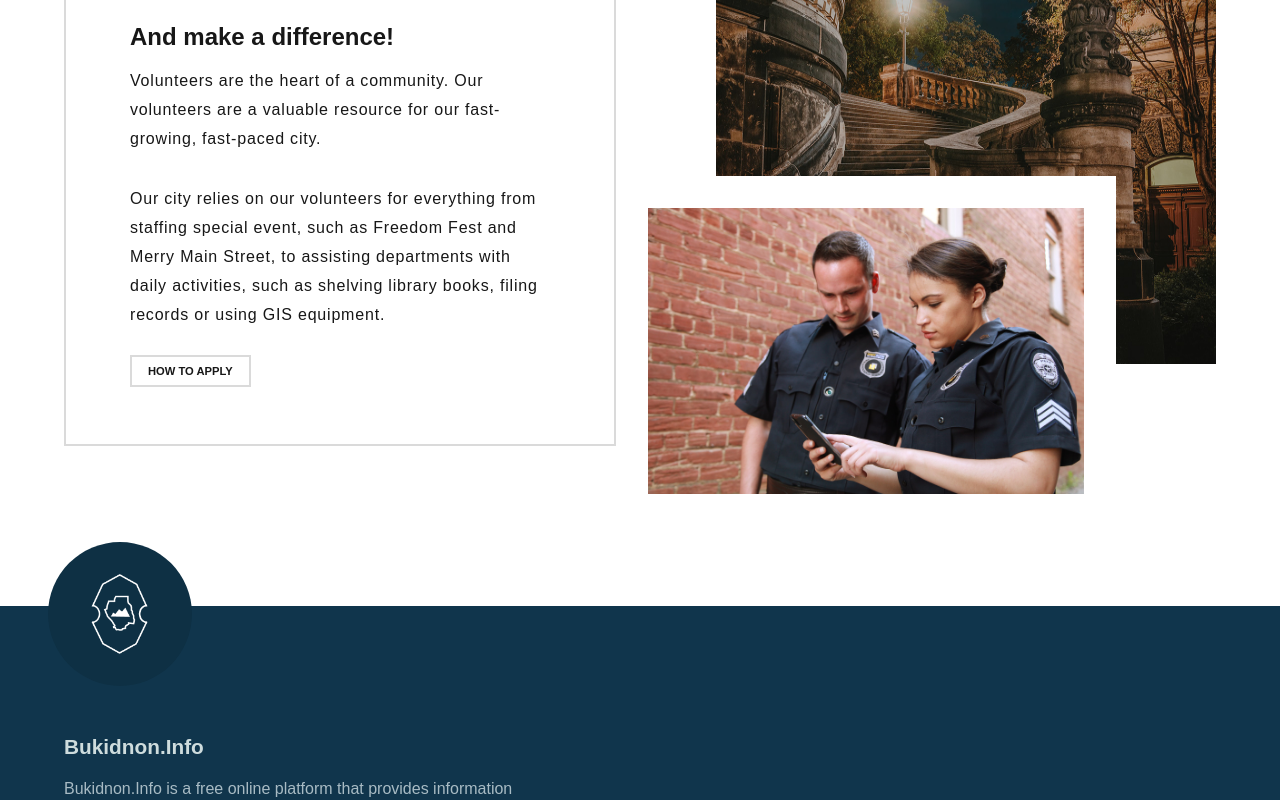
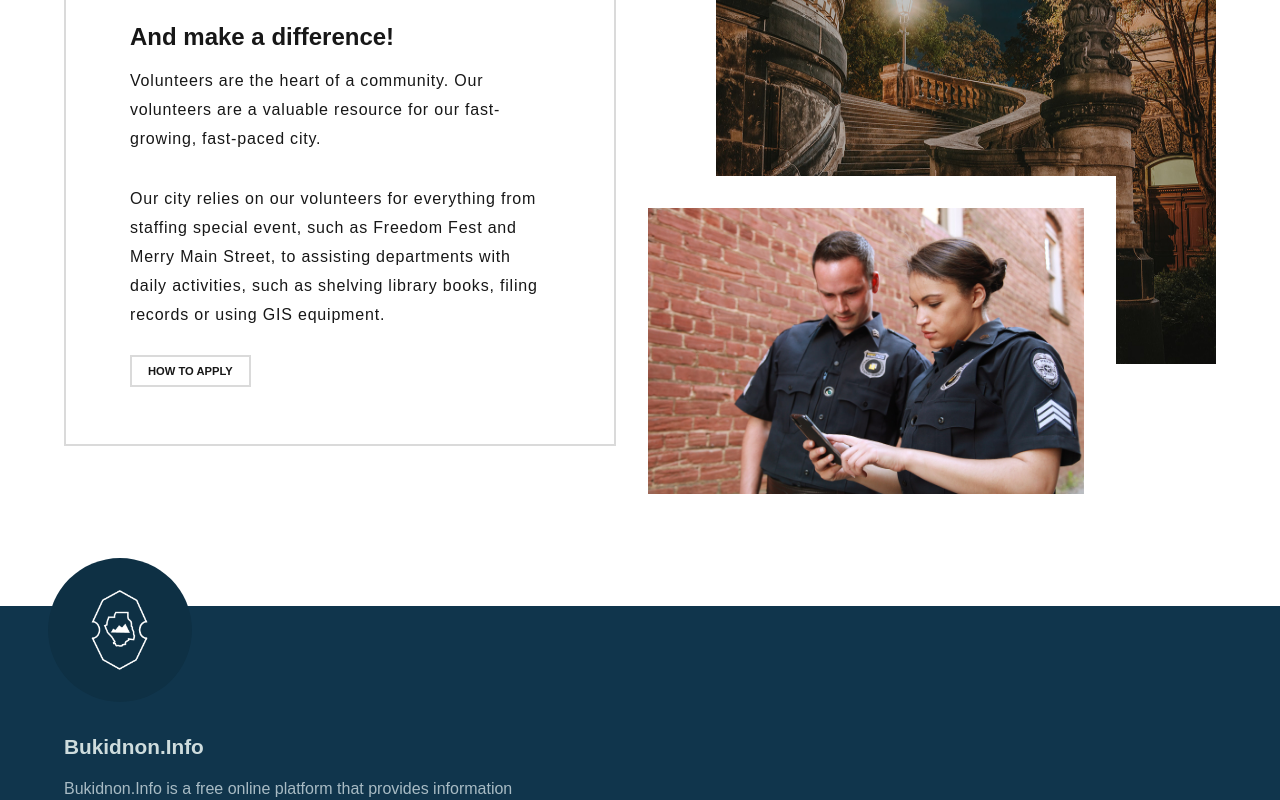
Before and after one commit to reyanjoh/bukidnon.info, a Next.js app: page / in a window 1280 px wide. Shown: the part 3212-4012 px from the top of the page. Built offline with nearby package versions, Linux system fonts and the light colour scheme.

Commit message:
footer logo adjusted

```diff
--- a/app/page-components/footer.module.css
+++ b/app/page-components/footer.module.css
@@ -30,7 +30,7 @@
     height: 9rem;
     width: 9rem;
     position: absolute;
-    top: -4rem;
+    top: -3rem;
     left: -1rem;
     /* background-color: red; */
 
```
